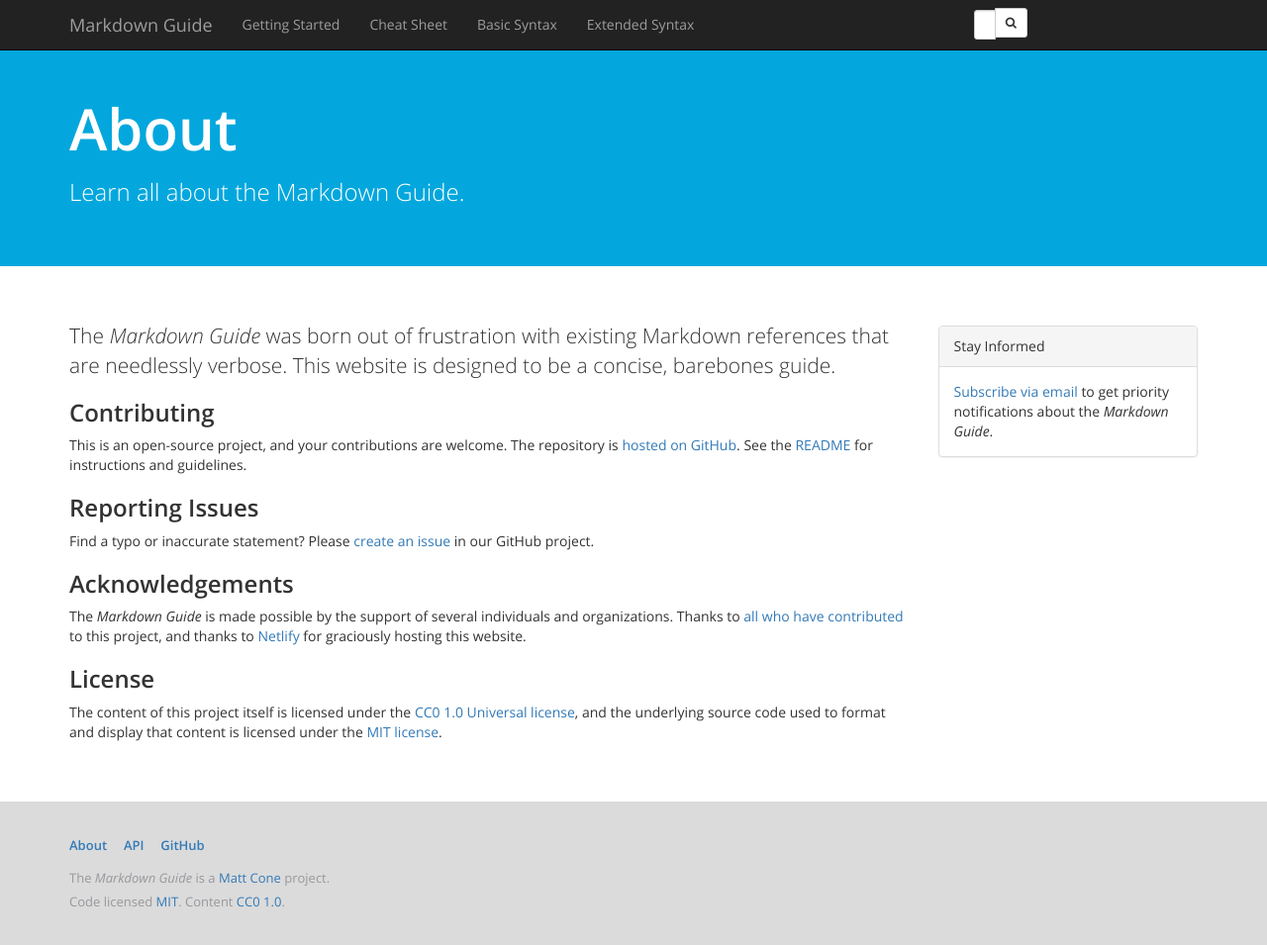
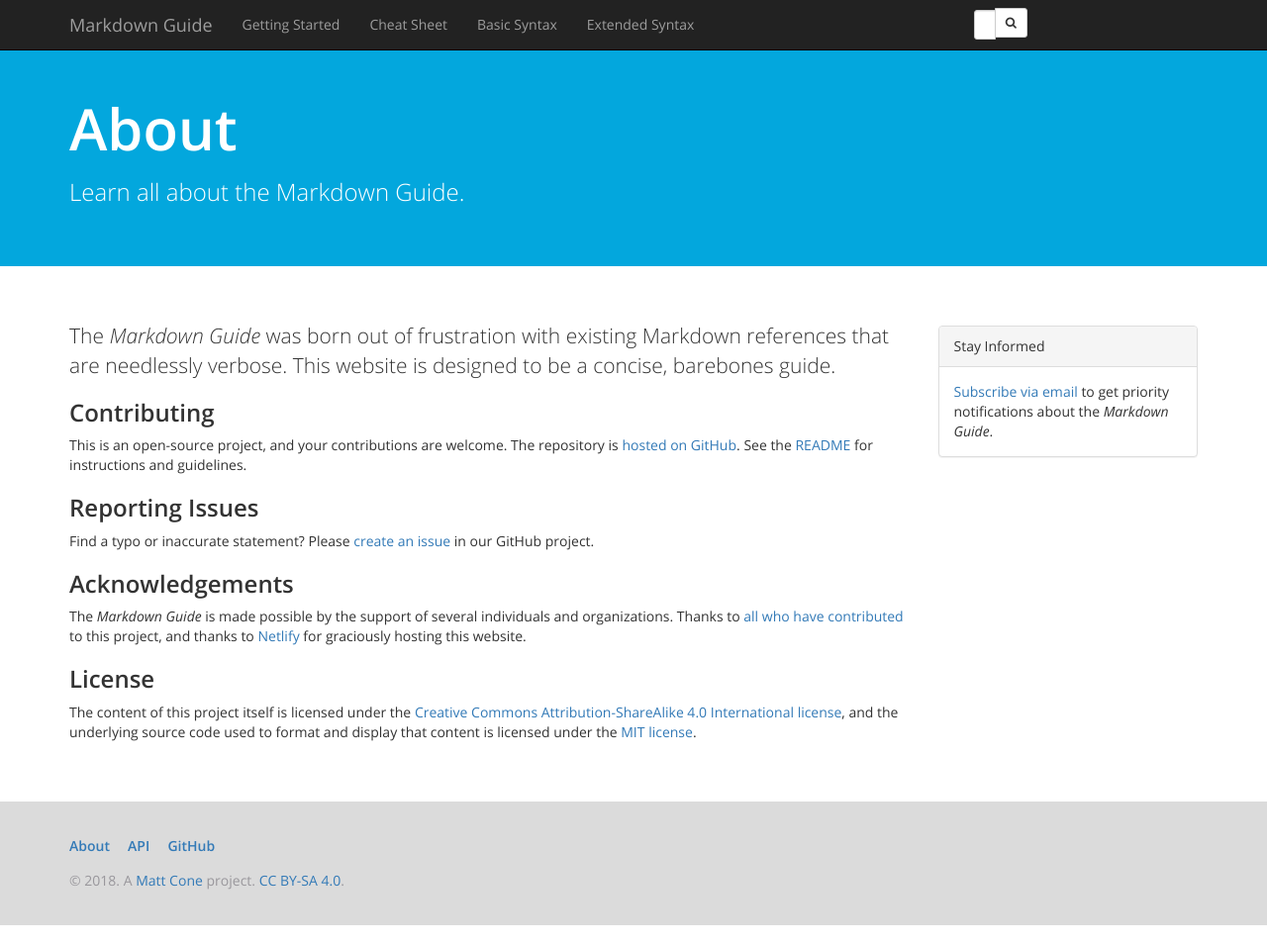
Before and after one commit to mattcone/markdown-guide, a Jekyll site: the page built from about.md, in a window 1280 px wide and 955 px high. Shown: the whole window at 99% size. Built offline with Jekyll 4.4.1, drawn with Linux system fonts in a browser that asks for light colours; comment, search, counter and statistics services are not loaded.

Commit message:
Switch license and tweak footer

```diff
--- a/_includes/footer.html
+++ b/_includes/footer.html
@@ -1,8 +1,7 @@
 <footer class="site-footer">
   <div class="container">
-    <p style="font-size: 13px; font-weight: 600"><a href="/about">About</a>&nbsp;&nbsp;&nbsp;&nbsp; <a href="/api/v1">API</a>&nbsp;&nbsp;&nbsp;&nbsp; <a href="https://github.com/mattcone/markdown-guide">GitHub</a></p>
-    <p style="margin-top: 15px; font-size: 13px;">The <i>Markdown Guide</i> is a <a href="http://mattcone.com">{{ site.author.name }}</a> project.</p>
-    <p style="margin-top: -5px; font-size: 13px;">Code licensed <a href="https://github.com/mattcone/markdown-guide/blob/master/LICENSE.txt">MIT</a>. Content <a rel="license" href="https://creativecommons.org/publicdomain/zero/1.0/">CC0 1.0</a>.</p>
+    <p style="font-size: 14px; font-weight: 600"><a href="/about">About</a>&nbsp;&nbsp;&nbsp;&nbsp; <a href="/api/v1">API</a>&nbsp;&nbsp;&nbsp;&nbsp; <a href="https://github.com/mattcone/markdown-guide">GitHub</a></p>
+    <p style="margin-top: 15px; font-size: 14px;">&#169; 2018. A <a href="http://mattcone.com">{{ site.author.name }}</a> project. <a rel="license" href="https://creativecommons.org/licenses/by-sa/4.0/">CC BY-SA 4.0</a>.</p>
   </div>
 </footer>
 <script type="text/javascript" src="/assets/javascript/anchor.js"></script>
--- a/about.md
+++ b/about.md
@@ -20,4 +20,4 @@
 
 ### License
 
-The content of this project itself is licensed under the [CC0 1.0 Universal license](https://creativecommons.org/publicdomain/zero/1.0/), and the underlying source code used to format and display that content is licensed under the [MIT license](https://github.com/mattcone/markdown-guide/blob/master/LICENSE.txt).
+The content of this project itself is licensed under the [Creative Commons Attribution-ShareAlike 4.0 International license](https://creativecommons.org/licenses/by-sa/4.0/), and the underlying source code used to format and display that content is licensed under the [MIT license](LICENSE.txt).
```
